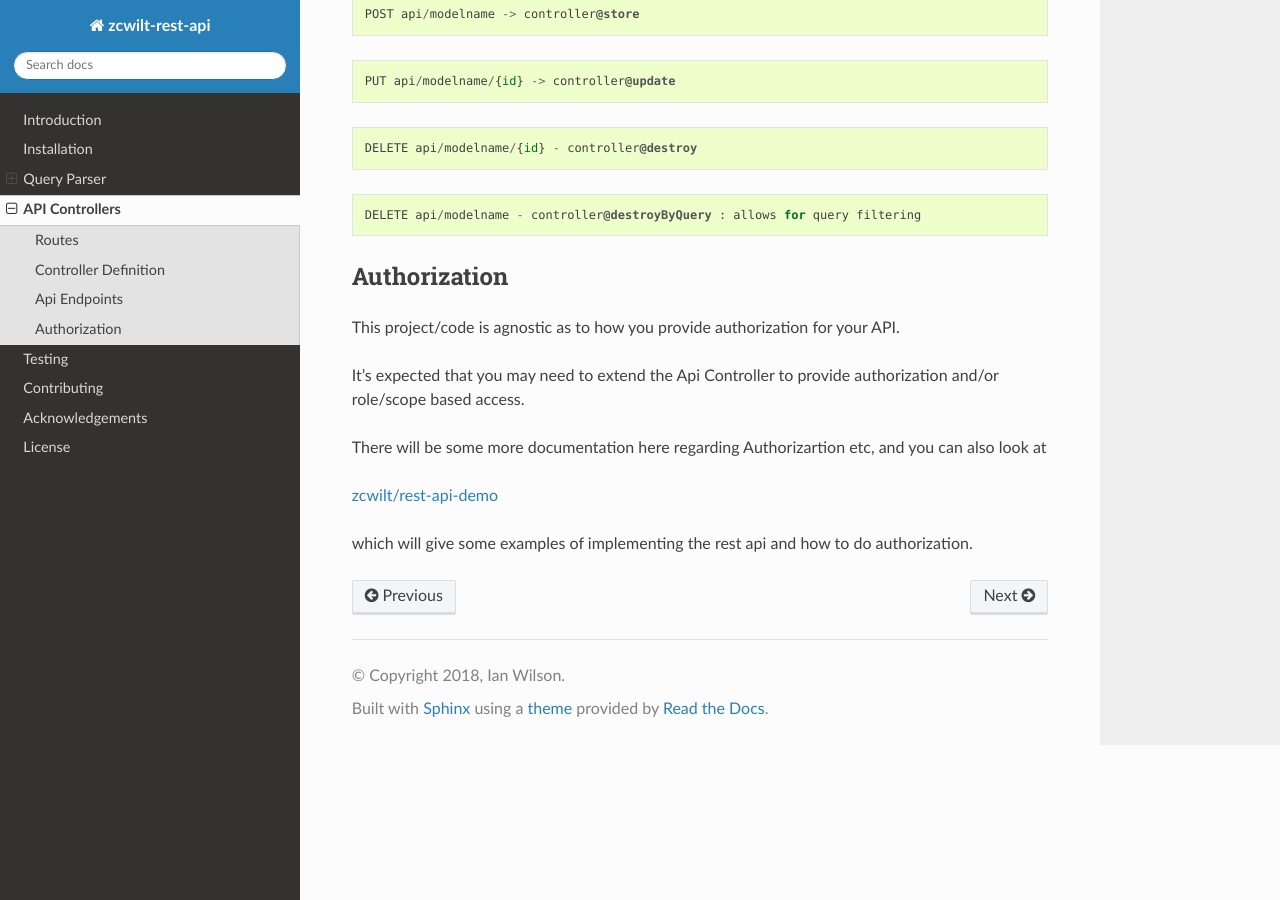
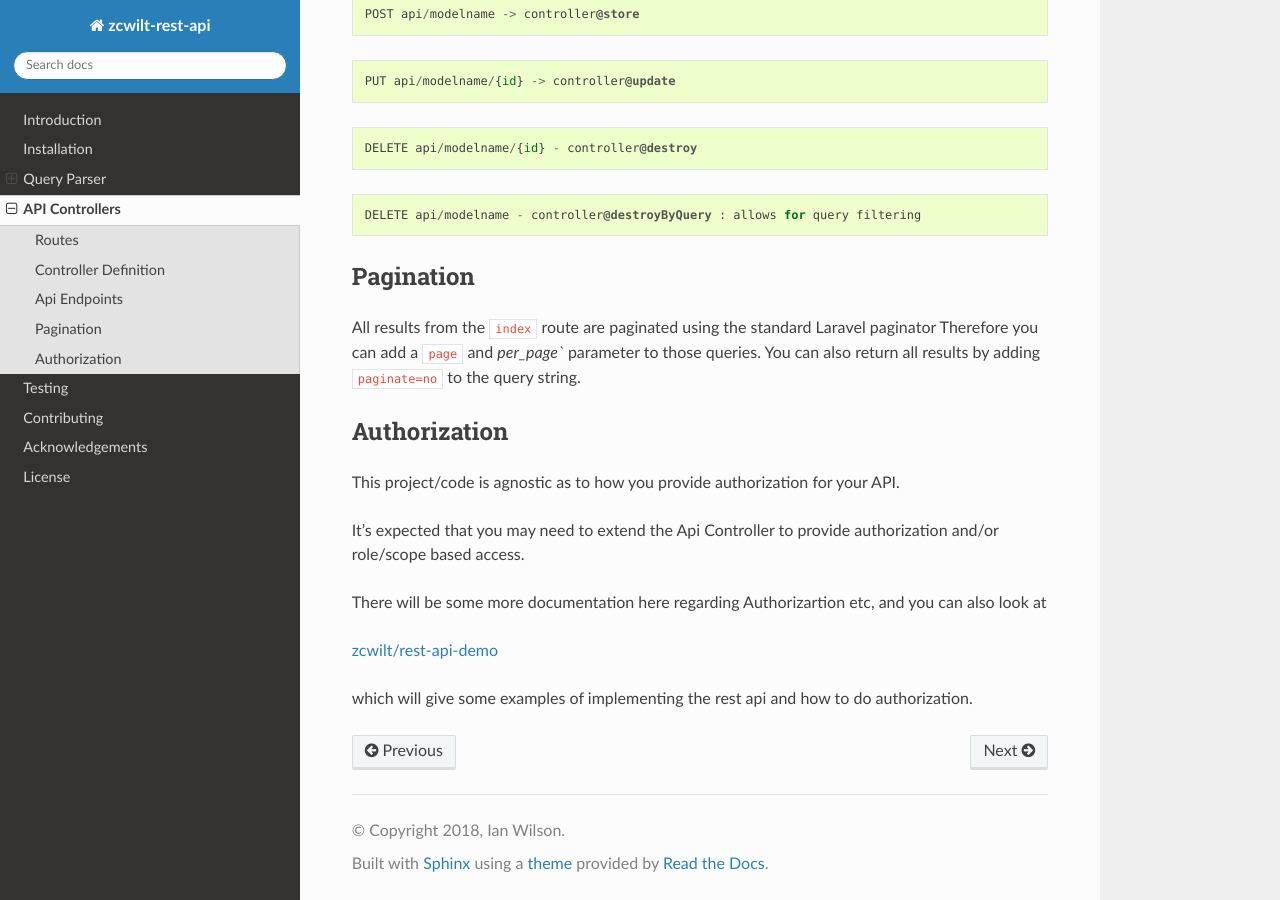
Before and after one commit to zcwilt/rest-api, a Sphinx documentation site: the page built from docs/apicontrollers.rst, in a window 1280 px wide and 900 px high, scrolled down 1763 px. Built offline with Sphinx 7.4.7 and the Read the Docs theme 2.0.0, drawn with Linux system fonts in a browser that asks for light colours.

Commit message:
update docs regarding pagination

```diff
--- a/docs/apicontrollers.rst
+++ b/docs/apicontrollers.rst
@@ -97,6 +97,14 @@ The api endpoints provided by the resource controller and extra controller metho
     DELETE api/modelname - controller@destroyByQuery : allows for query filtering
 
 
+Pagination
+----------
+
+All results from the ``index`` route are paginated using the standard Laravel paginator
+Therefore you can add a ``page`` and `per_page`` parameter to those queries.
+You can also return all results by adding ``paginate=no`` to the query string.
+
+
 Authorization
 -------------
 
```
